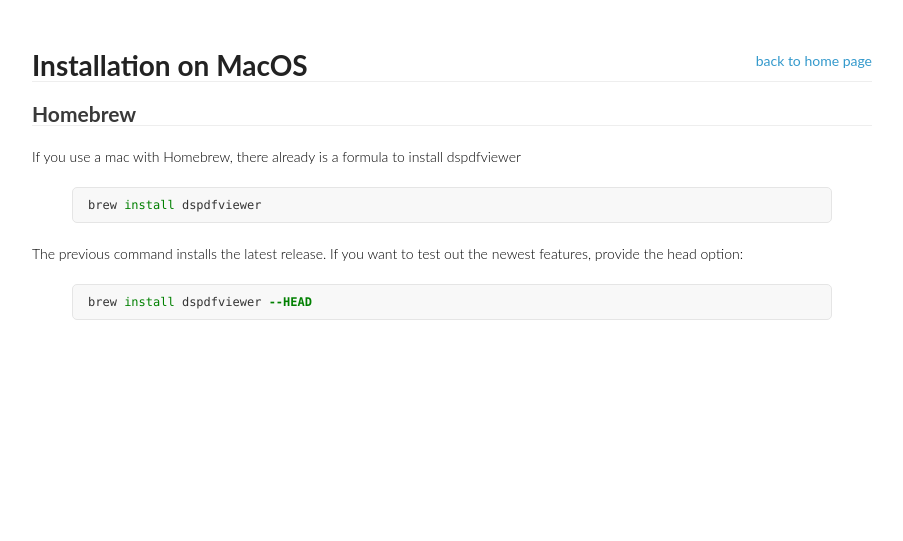
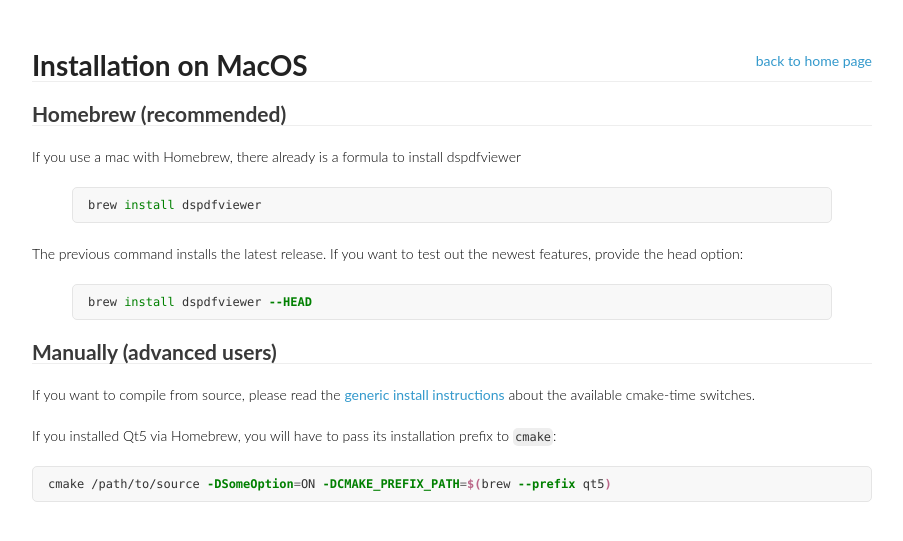
Before and after one commit to dannyedel/dspdfviewer, a Jekyll site: the page built from installation/macos.md, in a window 1280 px wide. Shown: the top 541 px of the page, without its empty margins (188-1091 px from the left). Built offline with Jekyll 4.4.1, drawn with Linux system fonts in a browser that asks for light colours.

Commit message:
update MacOS installation instructions
see https://github.com/dannyedel/dspdfviewer/issues/174
for the motivation

````diff
--- a/installation/macos.md
+++ b/installation/macos.md
@@ -3,7 +3,7 @@
 layout: default
 ---
 
-## Homebrew
+## Homebrew (recommended)
 If you use a mac with Homebrew, there already is a formula to install
 dspdfviewer
 
@@ -17,3 +17,16 @@
 {% highlight bash %}
 brew install dspdfviewer --HEAD
 {% endhighlight %}
+
+## Manually (advanced users)
+
+If you want to compile from source, please read the
+[generic install instructions](/installation/) about
+the available cmake-time switches.
+
+If you installed Qt5 via Homebrew, you will have
+to pass its installation prefix to `cmake`:
+
+```bash
+cmake /path/to/source -DSomeOption=ON -DCMAKE_PREFIX_PATH=$(brew --prefix qt5)
+```
````
